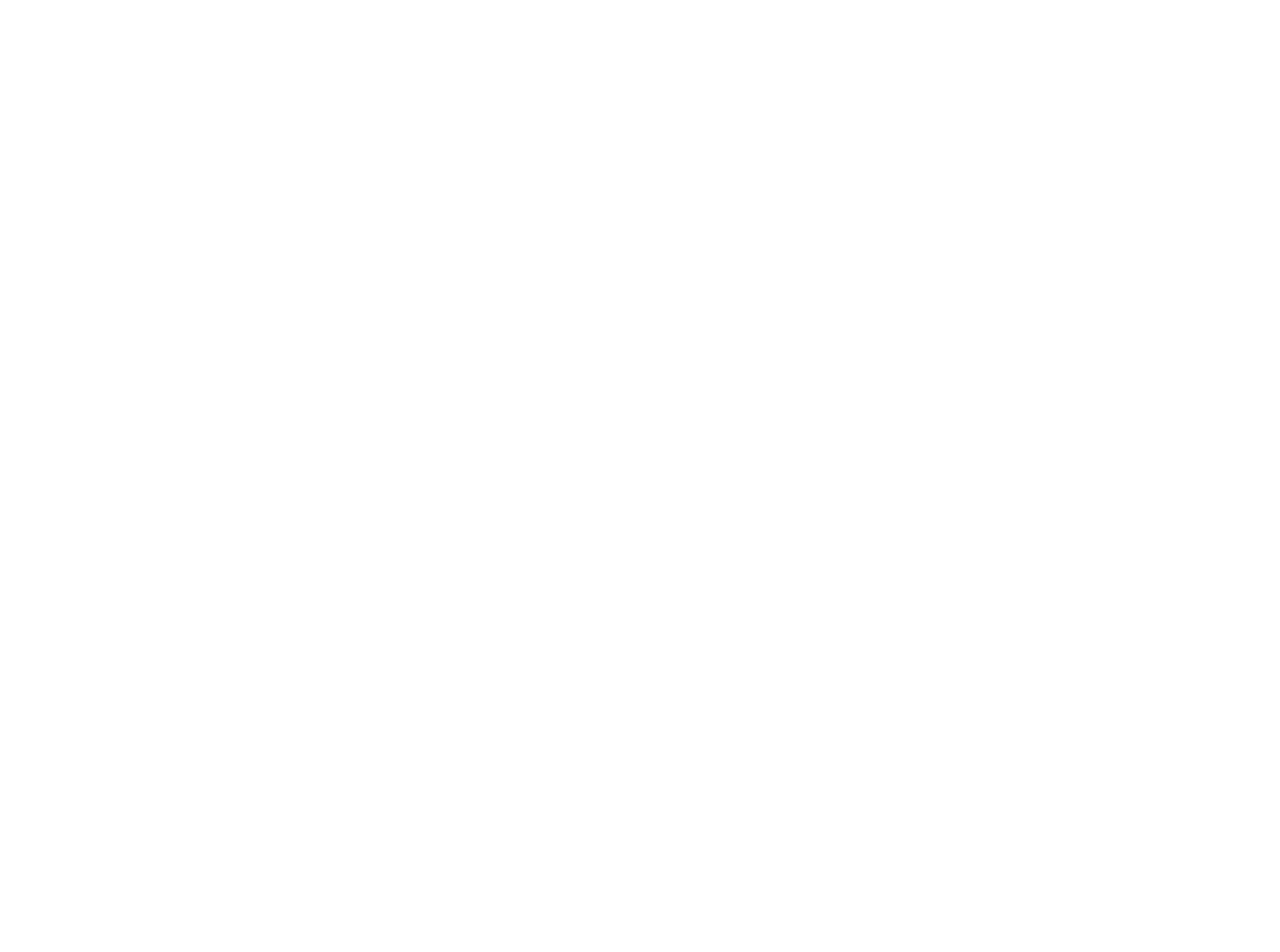
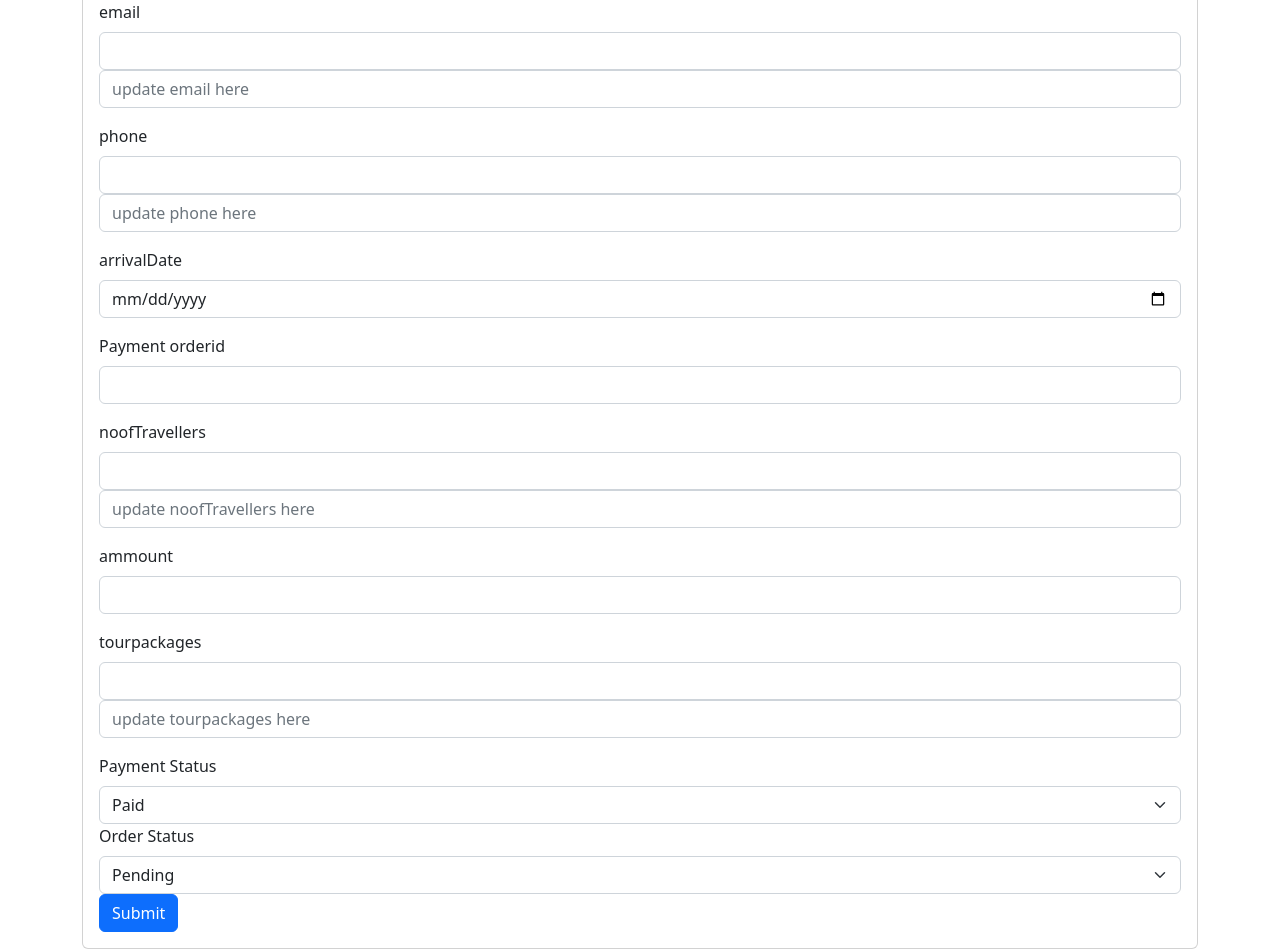
Before and after one commit to Solent-Team/tour_system_solent_frontend, a React (Create React App) app: page /editbooking/1 in a window 1280 px wide. Before the commit this address had no page. Shown: the part 260-1212 px from the top of the page. Before the commit the page ends 800 px from the top, so only its background shows below. Built offline with nearby package versions, Linux system fonts and the light colour scheme; no server answers.

Commit message:
Booking edit page and update with API

```diff
--- a/src/api/APICALL.jsx
+++ b/src/api/APICALL.jsx
@@ -1,9 +1,19 @@
 
 class APICALL {
 
-    static BaseUrl = "http://127.0.0.1:8081"
-    static BookingConfirm = this.BaseUrl + "/booking"
-    static GetAllBookingDetails = this.BaseUrl + "/bookingdetails"
+  static BaseUrl = "http://127.0.0.1:8081"
+  static BookingConfirm = this.BaseUrl + "/booking"
+  static GetAllBookingDetails = this.BaseUrl + "/bookingdetails"
+
+
+  static BookingDetailsById(id) {
+    return this.BaseUrl + "/bookingdetails/" + id;
+  }
+
+  static BookingDetailsUpdateById(id) {
+    return this.BaseUrl + "/bookingdetailsupdate/" + id;
+  }
+
 }
 
 export default APICALL
--- a/src/components/booking/AllBookingDetails.jsx
+++ b/src/components/booking/AllBookingDetails.jsx
@@ -4,6 +4,7 @@
 import APICALL from '../../api/APICALL';
 import Badge from 'react-bootstrap/Badge';
 import { Button, Modal } from 'react-bootstrap';
+import { Link } from 'react-router-dom';
 
 
 
@@ -80,7 +81,11 @@
                 <td>{oderetStatusBadge}</td>
                 <td>
                     <Button onClick={this.handleShow} variant="primary" >View</Button> &nbsp;
-                    <Button variant="warning" >Edit</Button>
+                    <Button variant="warning" >
+                        <Link to={`/editbooking/${bookingdetails.id}`} style={{ textDecoration: 'none', color: 'inherit' }}>
+                            Edit
+                        </Link>
+                        </Button>
                 </td>
             </tr>
 
--- /dev/null
+++ b/src/components/booking/EditBooking.jsx
@@ -0,0 +1,154 @@
+import axios from 'axios';
+import React, { Component, Fragment } from 'react'
+
+import withRouter from '../../withRouter'
+import APICALL from '../../api/APICALL';
+import Button from 'react-bootstrap/Button';
+import Card from 'react-bootstrap/Card';
+import Form from 'react-bootstrap/Form';
+import { Container } from 'react-bootstrap';
+
+
+class EditBooking extends Component {
+
+    constructor() {
+        super();
+        this.state = {
+            bookingData: [],
+            booking_id: [],
+            name:"",
+            email:"",
+            phone: "",
+            noofTravellers:"",
+            tourpackages:"",
+        }
+    }
+
+
+    getbookingdata = () => {
+        let id = this.props.params.id
+        console.log("idd" + id)
+        axios.get(APICALL.BookingDetailsById(id))
+            .then(response => {
+                this.setState({ bookingData: response.data })
+
+            }).catch(error => {
+                console.log(error)
+            })
+
+    }
+
+    componentDidMount() {
+        this.getbookingdata();
+    }
+
+    formSubmit = (e) => {
+        e.preventDefault();
+        let id = this.props.params.id
+
+        const data = {
+            name: this.state.name,
+            email: this.state.email,
+            phone: this.state.phone,
+            noofTravellers: this.state.noofTravellers,
+            tourpackages: this.state.tourpackages,
+        }
+
+        axios.put(APICALL.BookingDetailsUpdateById(id), data)
+        .then(response => {
+            alert("Data Updated")
+
+        }) .catch(error => {
+            console.error("Error updating data:", error);
+          });
+    }
+
+
+
+
+    render() {
+        return (
+
+
+            <Fragment >
+
+                <Container>
+                    <Card>
+                        <Card.Header>Booking Made By : {this.state.bookingData.name}</Card.Header>
+                        <Card.Body>
+                            <Card.Title> </Card.Title>
+                            <Card.Text>
+                                <Form onSubmit={this.formSubmit}>
+                                    <Form.Group className="mb-3" controlId="formBasicEmail">
+                                        <Form.Label>name</Form.Label>
+                                        <Form.Control  type="text" value={this.state.bookingData.name} />
+                                        <Form.Control  onChange={(e) => { this.setState({ name: e.target.value }) }} type="text" placeholder='update name here' />
+                                    </Form.Group>
+
+                                    <Form.Group className="mb-3">
+                                        <Form.Label>email</Form.Label>
+                                        <Form.Control  type="text" value={this.state.bookingData.email} />
+                                        <Form.Control  onChange={(e) => { this.setState({ email: e.target.value }) }} type="text" placeholder='update email here' />
+                                    </Form.Group>
+
+                                    <Form.Group className="mb-3">
+                                        <Form.Label>phone</Form.Label>
+                                        <Form.Control  type="text" value={this.state.bookingData.phone} />
+                                        <Form.Control  onChange={(e) => { this.setState({ phone: e.target.value }) }} type="text" placeholder='update phone here' />
+                                    </Form.Group>
+
+                                    <Form.Group className="mb-3">
+                                        <Form.Label>arrivalDate</Form.Label>
+                                        <Form.Control   type="date" value={this.state.bookingData.arrivalDate} />
+                                    </Form.Group>
+
+
+                                    <Form.Group className="mb-3">
+                                        <Form.Label>Payment orderid</Form.Label>
+                                        <Form.Control type="text" value={this.state.bookingData.orderid} />
+                                    </Form.Group>
+
+                                    <Form.Group className="mb-3">
+                                        <Form.Label>noofTravellers</Form.Label>
+                                        <Form.Control type="number" value={this.state.bookingData.noofTravellers} />
+                                        <Form.Control  onChange={(e) => { this.setState({ noofTravellers: e.target.value }) }}   type="text" placeholder='update noofTravellers here' />
+                                    </Form.Group>
+
+                                    <Form.Group className="mb-3">
+                                        <Form.Label>ammount</Form.Label>
+                                        <Form.Control type="number" value={this.state.bookingData.ammount} />
+                                    </Form.Group>
+
+                                    <Form.Group className="mb-3">
+                                        <Form.Label>tourpackages</Form.Label>
+                                        <Form.Control type="text" value={this.state.bookingData.tourpackages} />
+                                        <Form.Control  onChange={(e) => { this.setState({ tourpackages: e.target.value }) }}   type="text" placeholder='update tourpackages here' />
+                                    </Form.Group>
+
+                                    <Form.Label>Payment Status</Form.Label>
+                                    <Form.Select aria-label="Default select example">
+                                        <option value="1" selected>Paid</option>
+                                        <option value="2">Request Refund (Cancelled)</option>
+                                    </Form.Select>
+
+                                    <Form.Label>Order Status</Form.Label>
+                                    <Form.Select aria-label="Default select example">
+                                        <option value="1">Pending</option>
+                                        <option value="2">Call and confirm</option>
+                                    </Form.Select>
+
+                                    <Button variant="primary" type="submit">
+                                        Submit
+                                    </Button>
+                                </Form>
+                            </Card.Text>
+                        </Card.Body>
+                    </Card>
+                </Container>
+
+            </Fragment>
+        )
+    }
+}
+
+export default withRouter(EditBooking)
--- /dev/null
+++ b/src/pages/BookingDetailsEditPage.jsx
@@ -0,0 +1,22 @@
+import React, { Component, Fragment } from 'react'
+import Menu from '../components/menu/Menu'
+import Footer from '../components/footer/Footer'
+import EditBooking from '../components/booking/EditBooking'
+
+class BookingDetailsEditPage extends Component {
+  render() {
+    return (
+     <Fragment>
+
+        <Menu />
+        <div style={{ marginTop: '70px', position: 'relative' }}>
+        <EditBooking />
+        </div>
+
+        <Footer />
+     </Fragment>
+    )
+  }
+}
+
+export default BookingDetailsEditPage
--- a/src/routes/AppRoute.jsx
+++ b/src/routes/AppRoute.jsx
@@ -11,6 +11,7 @@
 import HowToPurchasePage from '../pages/HowToPurchasePage'
 import PrivacyPolicyPage from '../pages/PrivacyPolicyPage'
 import RefundPolicyPage from '../pages/RefundPolicyPage'
+import BookingDetailsEditPage from '../pages/BookingDetailsEditPage'
 
 class AppRoute extends Component {
   render() {
@@ -24,13 +25,13 @@
             <Route exact path="/login" element={< LoginPage/>} />
             <Route exact path="/subscriber" element={< SubscriberPage/>} />
             <Route exact path="/faq" element={< FaqPage/>} />
-
             <Route exact path="/admin/bookingdetails" element={<AllBookingDetailsPage/>} />
-
             <Route exact path="/about-us" element={<AboutUsPage/>} />
             <Route exact path="/HowToPurchase" element={<HowToPurchasePage/>} />
             <Route exact path="/PrivacyPolicy" element={<PrivacyPolicyPage/>} />
             <Route exact path="/RefundPolicy" element={<RefundPolicyPage/>} />
+
+            <Route exact path='/editbooking/:id' element={<BookingDetailsEditPage/>} />
 
 
 
--- /dev/null
+++ b/src/withRouter.js
@@ -0,0 +1,15 @@
+import React from 'react';
+import { useParams } from 'react-router-dom';
+
+const withRouter = WrappedComponent => props => {
+  const params = useParams();
+
+  return (
+    <WrappedComponent
+      {...props}
+      params={params}
+    />
+  );
+};
+
+export default withRouter;
```
Also changed, not shown: 1 other file (tests, documents, lock files or other folders).
